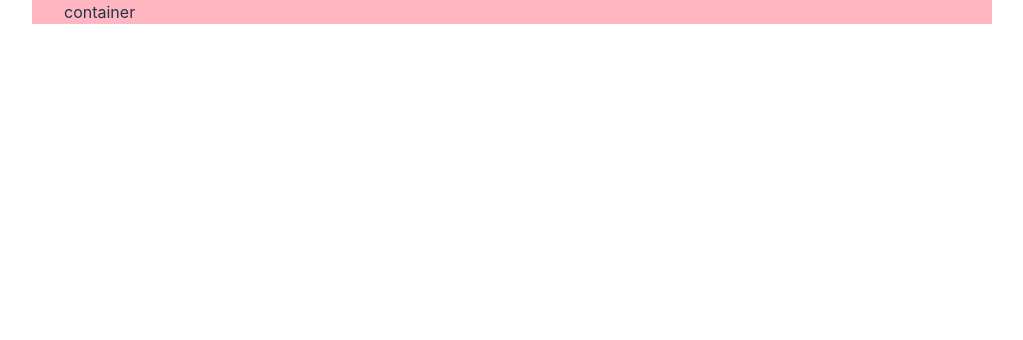
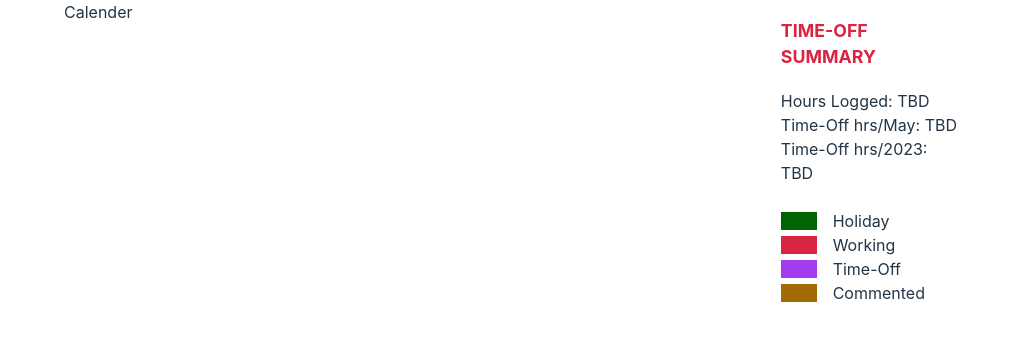
Before and after one commit to aadarsh10c/calendar-react, a React (Vite) app: page / in a window 1280 px wide. Shown: the top 340 px of the page, without its empty margins (128-1151 px from the left). Built offline with nearby package versions, Linux system fonts and the light colour scheme.

Commit message:
Added and styled  Descitpion component

```diff
--- a/src/App.css
+++ /dev/null
@@ -1,42 +0,0 @@
-#root {
-  max-width: 1280px;
-  margin: 0 auto;
-  padding: 2rem;
-  text-align: center;
-}
-
-.logo {
-  height: 6em;
-  padding: 1.5em;
-  will-change: filter;
-  transition: filter 300ms;
-}
-.logo:hover {
-  filter: drop-shadow(0 0 2em #646cffaa);
-}
-.logo.react:hover {
-  filter: drop-shadow(0 0 2em #61dafbaa);
-}
-
-@keyframes logo-spin {
-  from {
-    transform: rotate(0deg);
-  }
-  to {
-    transform: rotate(360deg);
-  }
-}
-
-@media (prefers-reduced-motion: no-preference) {
-  a:nth-of-type(2) .logo {
-    animation: logo-spin infinite 5s linear;
-  }
-}
-
-.card {
-  padding: 2em;
-}
-
-.read-the-docs {
-  color: #888;
-}
--- a/src/App.jsx
+++ b/src/App.jsx
@@ -1,4 +1,6 @@
 import { useState } from 'react'
+
+import Description from './Description'
 import reactLogo from './assets/react.svg'
 import viteLogo from '/vite.svg'
 
@@ -7,9 +9,12 @@ function App() {
 
   return (
     <>
-      <div className='container'>
+      <div className='container flex justify-between'>
 
-        container
+        <div className="calendar">
+          Calender
+        </div>
+          <Description/>
       </div>
 
     </>
--- /dev/null
+++ b/src/Description.jsx
@@ -0,0 +1,23 @@
+import React from "react";
+
+export default function Description(){
+    return(
+        <div className="description">
+            <div className="summary">
+                <h3 className="title text-uppercase text-pink">
+                    time-off summary
+                </h3>
+                <p className="desc">Hours Logged: TBD</p>
+                <p className="desc">Time-Off hrs/May: TBD</p>
+                <p className="desc">Time-Off hrs/2023: TBD</p>
+            </div>
+            <div>
+                <p className="legend flex align-center"><span className="label bg-green"></span> <span>Holiday</span> </p>
+                <p className="legend flex align-center"><span className="label bg-pink"></span> Working</p>
+                <p className="legend flex align-center"><span className="label bg-purple"></span> Time-Off</p>
+                <p className="legend flex align-center"><span className="label bg-orange"></span> Commented</p>
+            </div>
+
+        </div>
+    )
+}
--- a/src/index.css
+++ b/src/index.css
@@ -13,7 +13,7 @@
   -moz-osx-font-smoothing: grayscale;
   -webkit-text-size-adjust: 100%;
 
-  --pink:rgb(165, 64, 81);
+  --pink:rgb(217, 36, 66);
   --transparent-pink:rgb(213, 160, 169);
   --green:rgb(1, 99, 1);
   --purple:rgb(163, 60, 236);
@@ -77,6 +77,14 @@ div{
   margin:0;
 }
 
+h3{
+  font-size: 1.11rem;
+}
+
+p{
+  font-size: 1rem;
+}
+
 body{
   line-height: 1.5;
   min-height: 100vh;
@@ -85,6 +93,10 @@ body{
 /* ----------UTILITY CLASSES------------- */
 .flex{
   display: flex;
+}
+
+.flex-column{
+  flex-direction: column;
 }
 
 .justify-around{
@@ -121,7 +133,7 @@ body{
   max-width: 60rem;
   padding-inline: 2em;
   margin-inline: auto;
-  background-color: lightpink;
+  /* background-color: lightpink; */
 }
 
 /* --------------color presets --------------- */
@@ -162,7 +174,7 @@ body{
   }
 
   .text-pink{
-    color: pink;
+    color: var(--pink);
   }
 
   .text-center{
@@ -175,6 +187,30 @@ body{
 
   .text-uppercase{
     text-transform: uppercase;
+  }
+  .text-xl{
+    font-size: 1.5rem;
+  }
+
+
+
+  /* Component Specific Styles */
+  .calendar{
+    width: 75%;
+  }
+
+  .description{
+    width:20%;
+  }
+
+  .summary{
+    margin-bottom: 1.5em;
+  }
+  .label{
+    display: inline-block;
+    width: 20%;
+    aspect-ratio: 2/1;
+    margin-right: 1em;
   }
 
 /* --------------------------------------------- */
```
